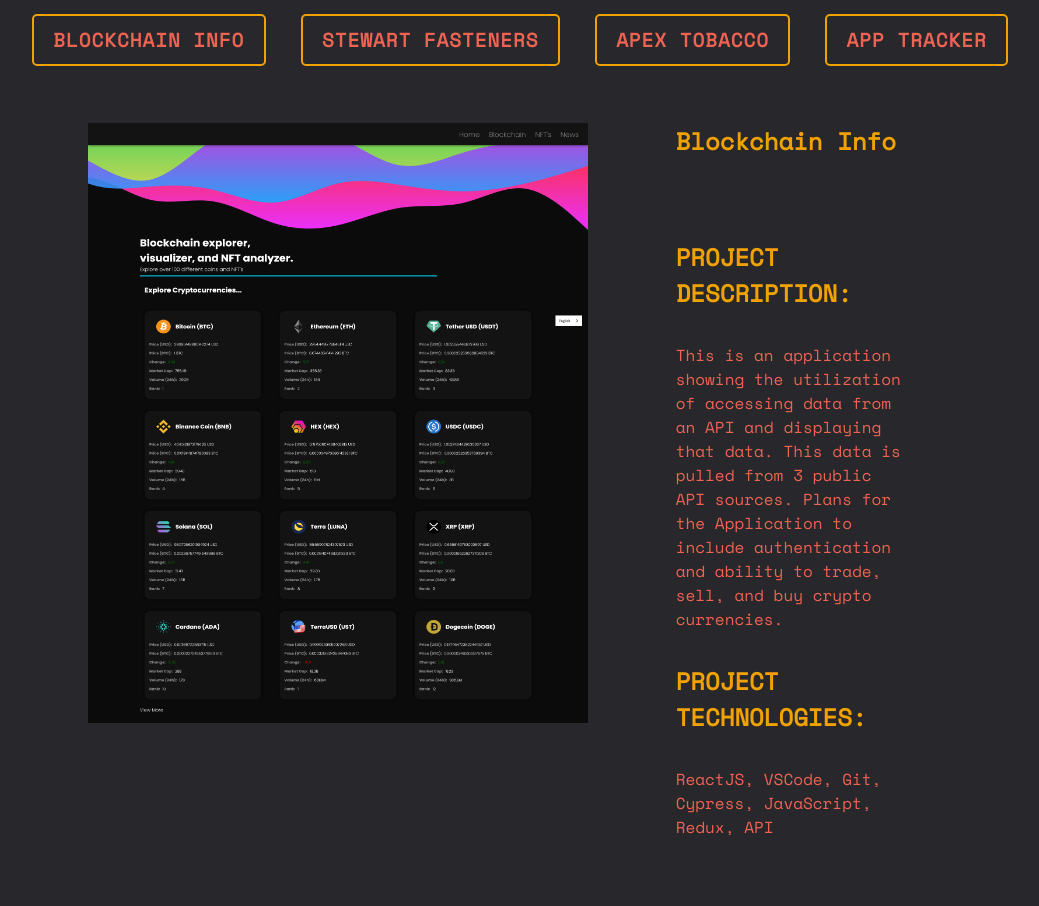
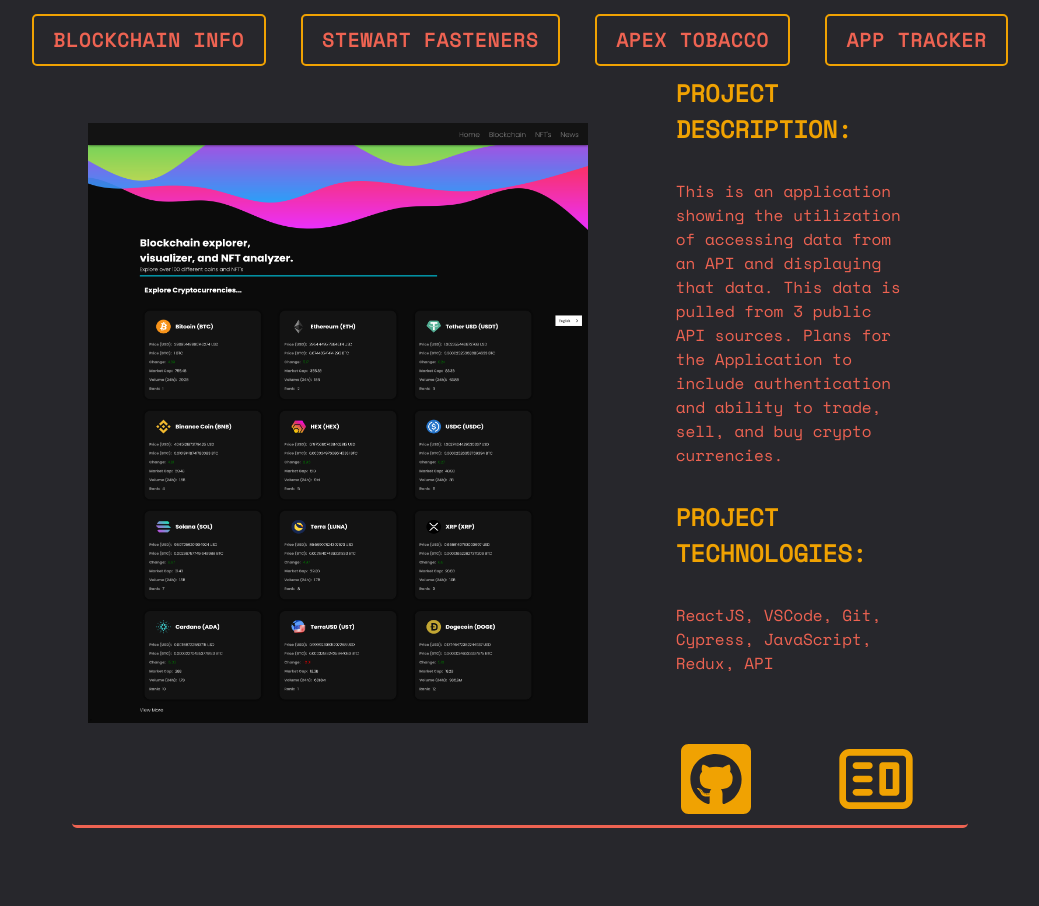
Before and after one commit to GeoffKellyNC/portfolio, a React (Create React App) app: page / in a window 1280 px wide. Shown: the part 1020-1926 px from the top of the page, without its empty margins (120-1159 px from the left). Built offline with nearby package versions, Linux system fonts and the light colour scheme; no server answers.

Commit message:
removed project title from project card

```diff
--- a/src/sections/projects/components/Project.js
+++ b/src/sections/projects/components/Project.js
@@ -24,7 +24,6 @@
                     className = 'project-card-img' />
             </div>
             <div className = 'project-card-text'>
-                <h2 className = 'project-title'> { project.title } </h2>
                 <h2 className = 'desc-text'>PROJECT DESCRIPTION:</h2><p className = 'project-desc'>{project.description}</p>
                 <h2 className = 'desc-text'>PROJECT TECHNOLOGIES:</h2><p className = 'project-desc'>{project.technologies.join(', ')}</p>
                 <div className = 'project-link-icons'>
```
